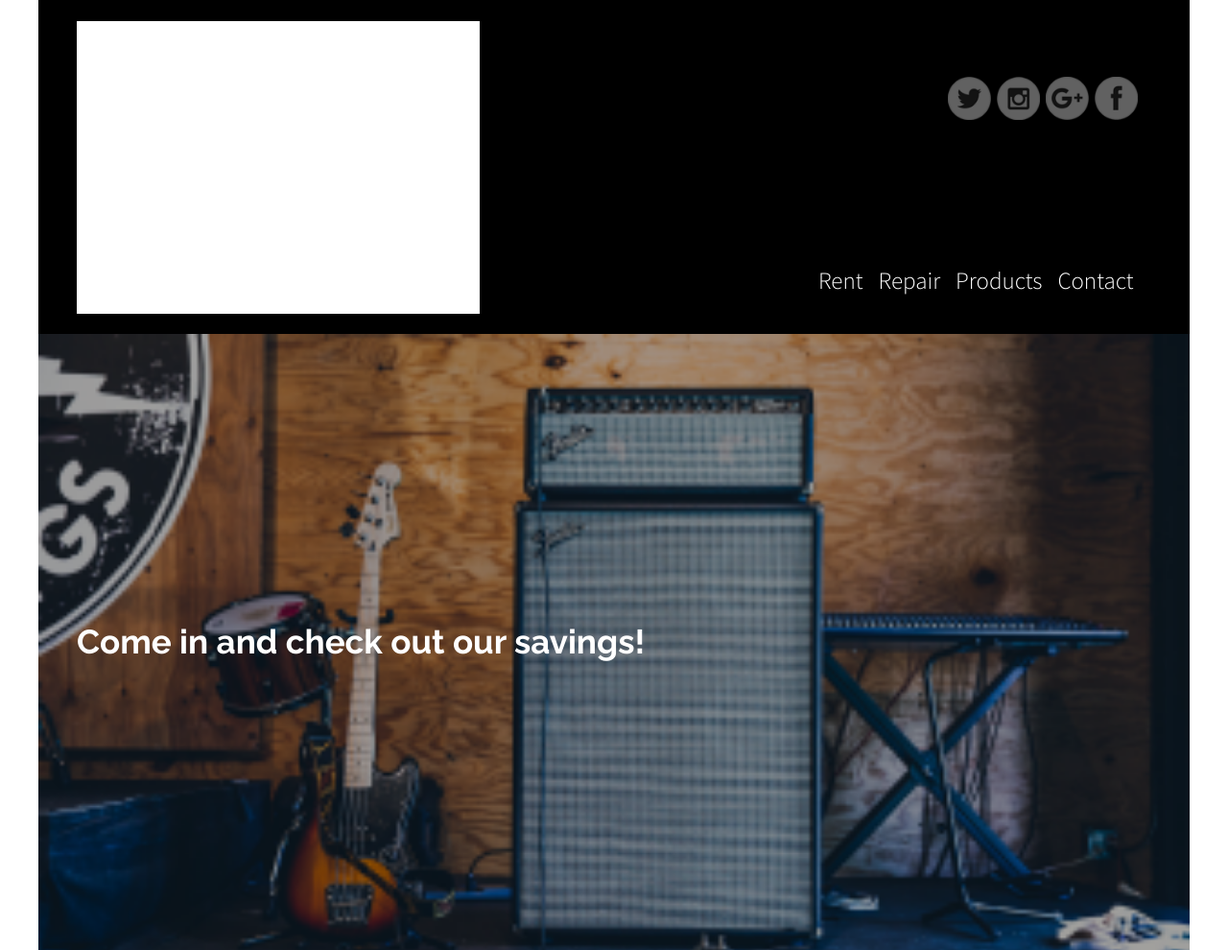
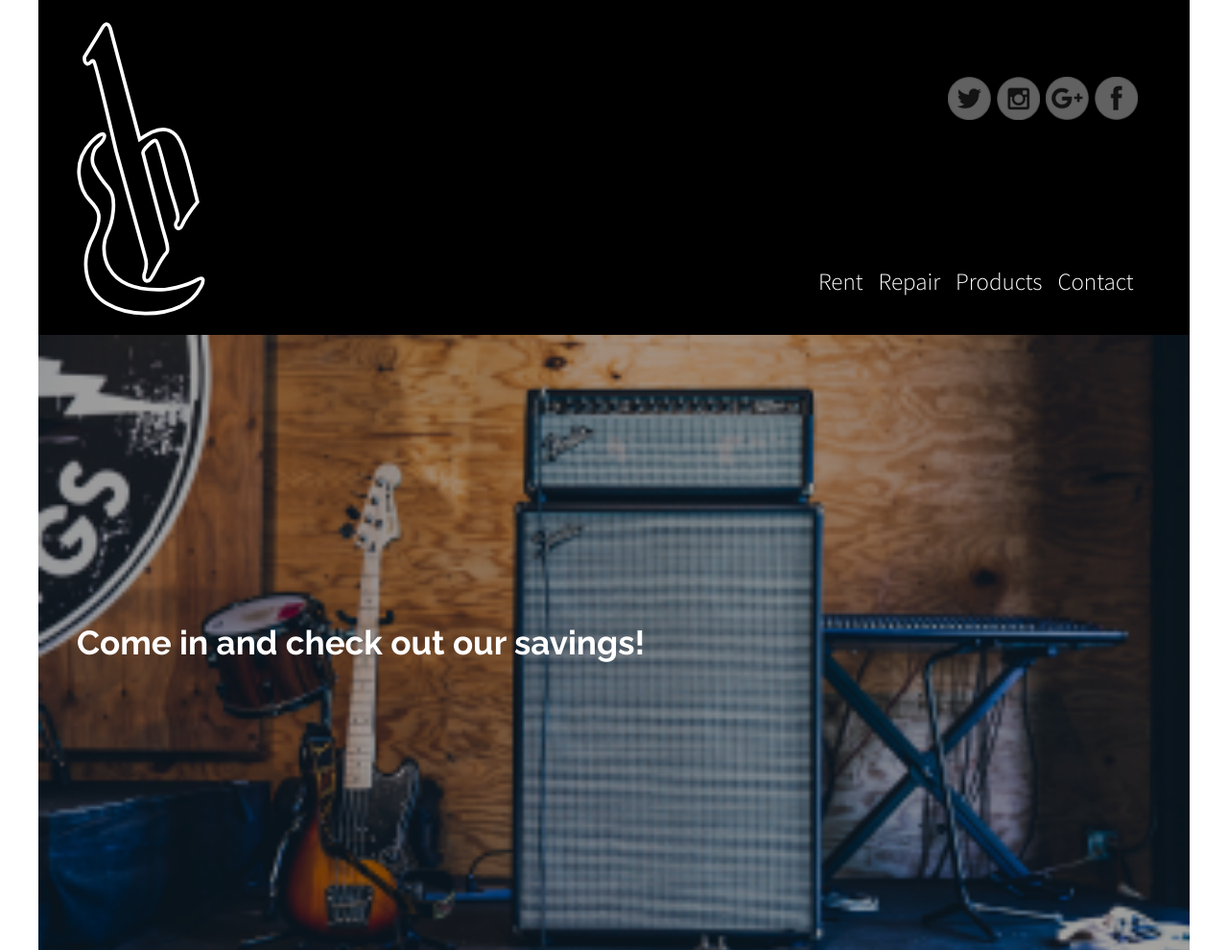
Before and after one commit to JuliaSchantz/webIII_PR03, a website: page src/index.html in a window 1280 px wide. Shown: the top 990 px of the page at 96% size. Drawn offline with Linux system fonts and the light colour scheme.

Commit message:
Adding new svg file

```diff
--- a/src/index.html
+++ b/src/index.html
@@ -27,7 +27,7 @@
 
       <div id="container">
         <h1 id="icon">
-          <img id="svg" src="images/hauer-responsive-logo.svg">
+          <img id="svg" src="images/hauer-test-logo.svg">
         </h1>
       </div>
 
```
Also changed, not shown: src/images/hauer-responsive-logo.svg (deleted), src/images/hauer-test-logo.svg (added).
